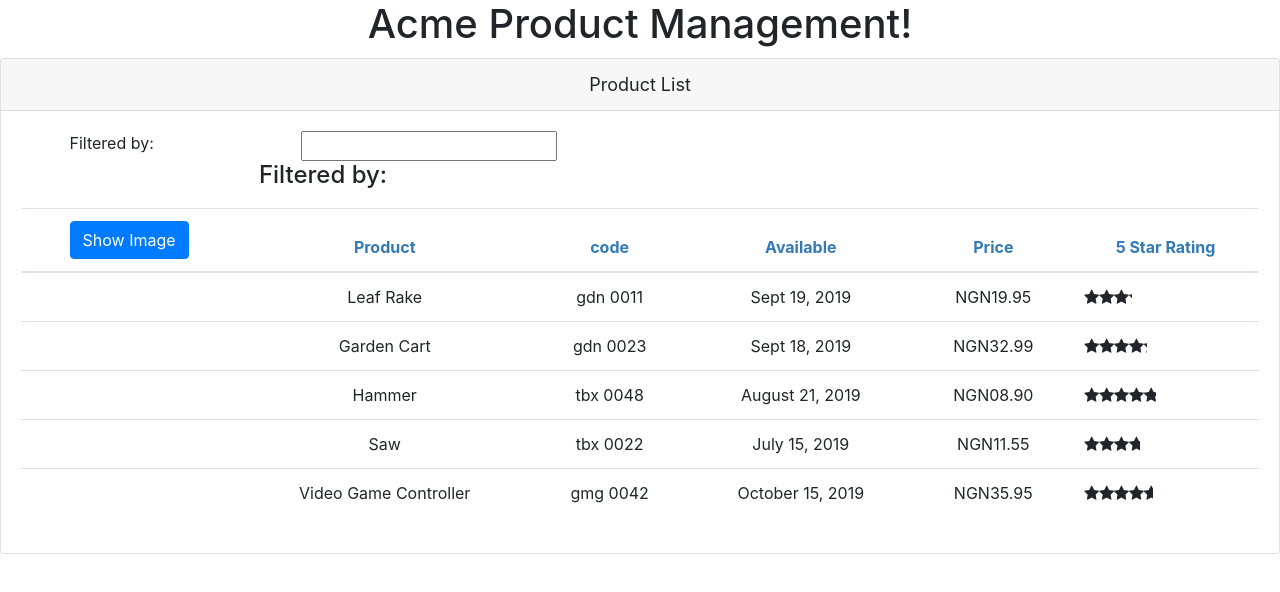
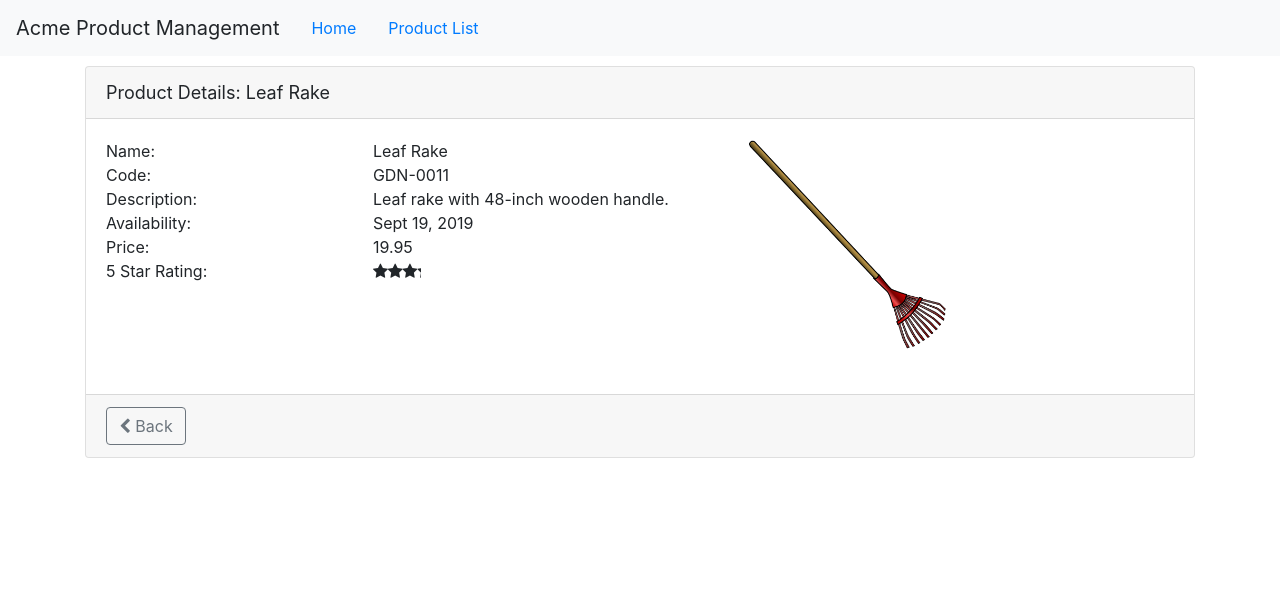
Before and after one commit to sink-opuba/acme, an Angular app: page /products/1 in a window 1280 px wide. Shown: the top 592 px of the page. Built offline with nearby package versions, Linux system fonts and the light colour scheme.

Commit message:
set up product detail template and route with code

```diff
--- a/src/app/app.component.html
+++ b/src/app/app.component.html
@@ -1,5 +1,10 @@
-<!--The content below is only a placeholder and can be replaced.-->
-<div class="text-center">
-  <h1>{{ pageTitle }}!</h1>
-  <pm-products></pm-products>
+<nav class="navbar navbar-expand navbar-light bg-light">
+  <a class="navbar-brand">{{pageTitle}}</a>
+  <ul class="nav nav-pills">
+    <li><a class="nav-link" [routerLink]="['/welcome']">Home</a></li>
+    <li><a class="nav-link" [routerLink]="['/products']">Product List</a></li>
+  </ul>
+</nav>
+<div class="container">
+  <router-outlet></router-outlet>
 </div>
--- a/src/app/home/welcome.component.html
+++ b/src/app/home/welcome.component.html
@@ -12,13 +12,11 @@
 
       <div class="text-center">Developed by:</div>
       <div class="text-center">
-        <h3>Deborah Kurata</h3>
+        <h3>sink-opuba</h3>
       </div>
 
-      <div class="text-center">@deborahkurata</div>
-      <div class="text-center">
-        <a href="http://www.bit.ly/DeborahKsBlog">www.bit.ly/DeborahKsBlog</a>
-      </div>
+      <div class="text-center">@sink-opuba</div>
+
     </div>
   </div>
 </div>
--- a/src/app/products/product-detail.component.html
+++ b/src/app/products/product-detail.component.html
@@ -1,5 +1,52 @@
 <div class="card" *ngIf="product">
   <div class="card-header">
-    {{pageTitle + ':  ' + product.productName}}
+    {{ pageTitle + ":  " + product.productName }}
+  </div>
+  <div class="card-body">
+      <div class="row mb-4">
+        <div class="col-md-7">
+          <div class="row">
+            <div class="col-md-5">Name:</div>
+            <div class="col -md-7">{{product.productName}}</div>
+          </div>
+          <div class="row">
+            <div class="col-md-5">Code:</div>
+            <div class="col -md-7">{{product.productCode}}</div>
+          </div>
+          <div class="row">
+            <div class="col-md-5">Description:</div>
+            <div class="col -md-7">{{product.description}}</div>
+          </div>
+          <div class="row">
+            <div class="col-md-5">Availability:</div>
+            <div class="col -md-7">{{product.releaseDate}}</div>
+          </div>
+          <div class="row">
+            <div class="col-md-5">Price:</div>
+            <div class="col -md-7">{{product.price}}</div>
+          </div>
+          <div class="row">
+            <div class="col-md-5">5 Star Rating:</div>
+            <div class="col-md-7"><pm-star [rating] ="product.starRating"></pm-star></div>
+          </div>
+        </div>
+        <div class="col-md-5">
+          <img
+            [src]="product.imageUrl"
+            [title]="product.description"
+            [style.width.px]="imageWidth"
+            alt="{{ product.productName }}"
+          />
+        </div>
+      </div>
+    </div>
+  <div class="card-footer">
+    <button
+      class="btn btn-outline-secondary"
+      style="width: 80px"
+      (click)="onBack()"
+    >
+      <i class="fa fa-chevron-left"></i> Back
+    </button>
   </div>
 </div>
--- a/src/app/products/product-detail.component.ts
+++ b/src/app/products/product-detail.component.ts
@@ -1,5 +1,7 @@
 import { Component, OnInit } from '@angular/core';
 import { IProduct } from './product';
+import { ActivatedRoute, Router } from '@angular/router';
+import { ProductService } from './product.service';
 
 @Component({
   templateUrl: './product-detail.component.html',
@@ -7,10 +9,24 @@ import { IProduct } from './product';
 })
 export class ProductDetailComponent implements OnInit {
   pageTitle: string = 'Product Details';
+  imageWidth: number = 200;
+  // imagePadding: number = 20;
   product: IProduct;
-  constructor() { }
+  constructor(private route: ActivatedRoute, private router: Router, private products: ProductService) {}
 
   ngOnInit() {
+    let id = +this.route.snapshot.paramMap.get('id');// '+' converts string to num
+    this.products.getProducts().subscribe({
+      next: (products) => {
+        this.product = this.filterProduct(products, id);
+      }
+    })
+  }
+  filterProduct(products: IProduct[], id: number) {
+    return products.find(product => product.productId === id)
   }
 
+  onBack(): void {
+    this.router.navigate(['/products'])
+  }
 }
--- a/src/app/products/product-list.component.html
+++ b/src/app/products/product-list.component.html
@@ -39,7 +39,7 @@
                 alt="{{ product.productName }}"
               />
             </td>
-            <td>{{ product.productName }}</td>
+            <td><a [routerLink]="['/products', product.productId]">{{ product.productName }}</a></td>
             <td>
               {{ product.productCode | lowercase | convertToSpaces: "-" }}
             </td>
--- a/src/app/products/product-list.component.ts
+++ b/src/app/products/product-list.component.ts
@@ -3,7 +3,6 @@ import { IProduct } from "./product";
 import { ProductService } from './product.service';
 
 @Component({
-  selector: "pm-products",
   templateUrl: "./product-list.component.html",
   styleUrls: ["./product-list.component.css"]
 })
--- a/src/app/products/product.service.ts
+++ b/src/app/products/product.service.ts
@@ -26,7 +26,6 @@ export class ProductService {
     //This error handling is just for demo on the app
     //for real world app, instead of logging to console
     //we may send server to some remote logging infrastructure
-
     let errorMessage = '';
     if(err.error instanceof ErrorEvent) {
       //A client side or network error occurred
@@ -35,7 +34,6 @@ export class ProductService {
       //The backend returned an unsuccessful code
       //Response body may contain clues as to what went wrong
       errorMessage = `Server side response code: ${err.status}, error message is: ${err.message}`
-
     }
     console.error(errorMessage)
     return throwError('error');
```
